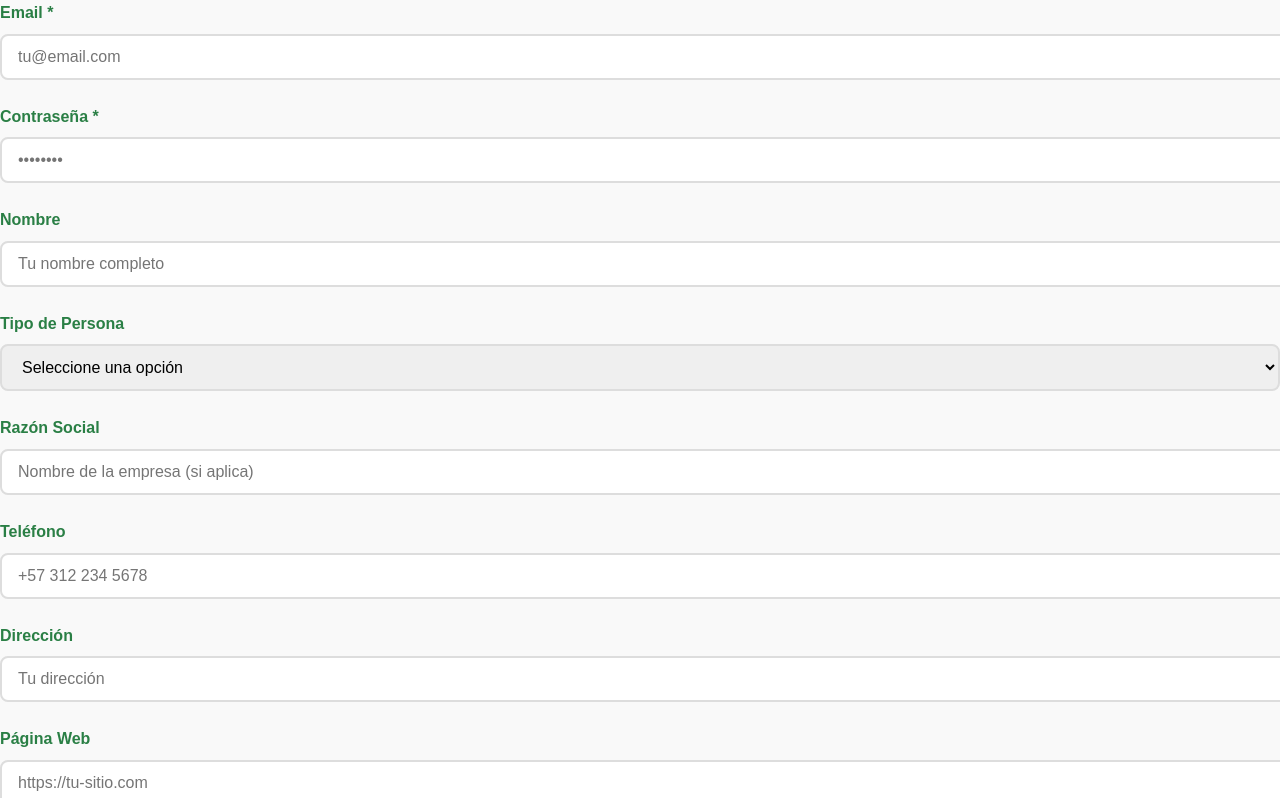
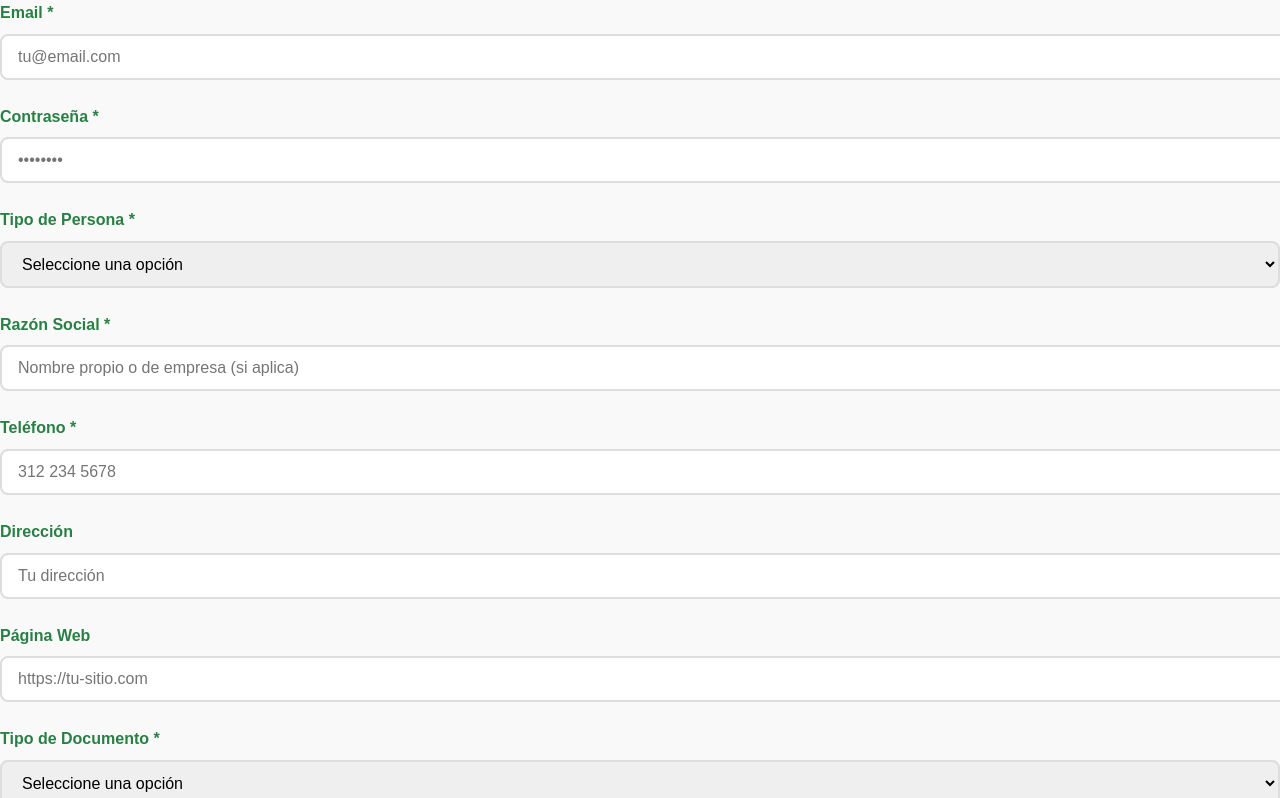
Before and after one commit to GovLabSabana/HassApp, a React (Vite) app in the folder Frontend/hassap_front/: page /signup in a window 1280 px wide. Shown: the top 798 px of the page. Built offline with nearby package versions, Linux system fonts and the light colour scheme.

Commit message:
signup_2.0

```diff
--- a/Frontend/hassap_front/src/routes/Signup.tsx
+++ b/Frontend/hassap_front/src/routes/Signup.tsx
@@ -7,16 +7,15 @@ import { FileInput } from '../components/FileInput';
 type FormInputs = {
   email: string;
   password: string;
-  nombre?: string;
-  tipo_persona?: string;
-  razon_social?: string;
-  telefono?: string;
+  tipo_persona: string;
+  razon_social: string;
+  telefono: string;
   direccion?: string;
   pagina_web?: string;
-  tipo_documento_id?: number; // Cambiado a string para compatibilidad con Input
-  num_documento?: string;
-  rut_document: FileList;
-  logo_document: FileList;
+  tipo_documento_id: number; // Cambiado a string para compatibilidad con Input
+  num_documento: string;
+  rut_document?: FileList;
+  logo_document?: FileList;
 };
 
 export default function Signup() {
@@ -98,30 +97,16 @@ export default function Signup() {
     />
 
     <Controller
-        name="nombre"
-        control={control}
-        rules={{ required: "El nombre es requerido" }}
-        render={({ field }) => (
-          <Input
-            {...field}
-            label="Nombre"
-            placeholder="Tu nombre completo"
-            errorMessage={errors.nombre?.message}
-          />
-        )}
-      />
-
-      <Controller
         name="tipo_persona"
         control={control}
         rules={{ required: "El tipo de persona es requerido" }}
         render={({ field }) => (
         <SelectInput
             {...field}
-            label="Tipo de Persona"
+            label="Tipo de Persona *"
             options={[
-                { value: 'natural', label: 'Natural' },
-                { value: 'juridica', label: 'Jurídica' },
+            { value: "natural", label: "Natural" },
+            { value: "juridica", label: "Jurídica" },
             ]}
             errorMessage={errors.tipo_persona && "Seleccione el tipo de persona"}
         />
@@ -131,11 +116,13 @@ export default function Signup() {
     <Controller
         name="razon_social"
         control={control}
+        rules={{ required: "La razón social es requerida" }}
         render={({ field }) => (
         <Input
             {...field}
-            label="Razón Social"
-            placeholder="Nombre de la empresa (si aplica)"
+            label="Razón Social *"
+            placeholder="Nombre propio o de empresa (si aplica)"
+            errorMessage={errors.razon_social?.message}
         />
         )}
     />
@@ -143,13 +130,20 @@ export default function Signup() {
     <Controller
     name="telefono"
     control={control}
-        rules={{ required: "El teléfono es requerido" }}
+    rules={{
+        required: "El teléfono es requerido",
+        pattern: {
+        value: /^[0-9]{10}$/,
+        message: "El teléfono debe tener exactamente 10 dígitos numéricos",
+        },
+    }}
     render={({ field }) => (
         <Input
         {...field}
-            label="Teléfono"
-            placeholder="+57 312 234 5678"
+        label="Teléfono *"
+        placeholder="312 234 5678"
         type="tel"
+        errorMessage={errors.telefono?.message}
         />
     )}
     />
@@ -157,7 +151,6 @@ export default function Signup() {
     <Controller
         name="direccion"
         control={control}
-        rules={{ required: "La dirección es requerida" }}
         render={({ field }) => (
         <Input
             {...field}
@@ -186,7 +179,7 @@ export default function Signup() {
         rules={{ required: "El tipo de documento es requerido" }}
         render={({ field }) => (
         <SelectInput
-            label="Tipo de Documento"
+            label="Tipo de Documento *"
             value={field.value}
             onChange={field.onChange}
             name={field.name}
@@ -223,7 +216,7 @@ export default function Signup() {
         {...field}
         label="Documento RUT"
         accept="application/pdf,image/*"
-            errorMessage={errors.rut_document && "El documento RUT es requerido"}
+        errorMessage={errors.rut_document?.message}
         />
     )}
     />
@@ -237,7 +230,7 @@ export default function Signup() {
         accept="image/*"
         name={field.name}
         onChange={field.onChange}
-            errorMessage={errors.logo_document && "Logo es requerido"}
+        errorMessage={errors.logo_document?.message}
         />
     )}
     />
@@ -246,5 +239,6 @@ export default function Signup() {
         Registrarse
     </Button>
     </form>
+
   );
 }
```
Lines whose indentation alone changed are shown as unchanged.
